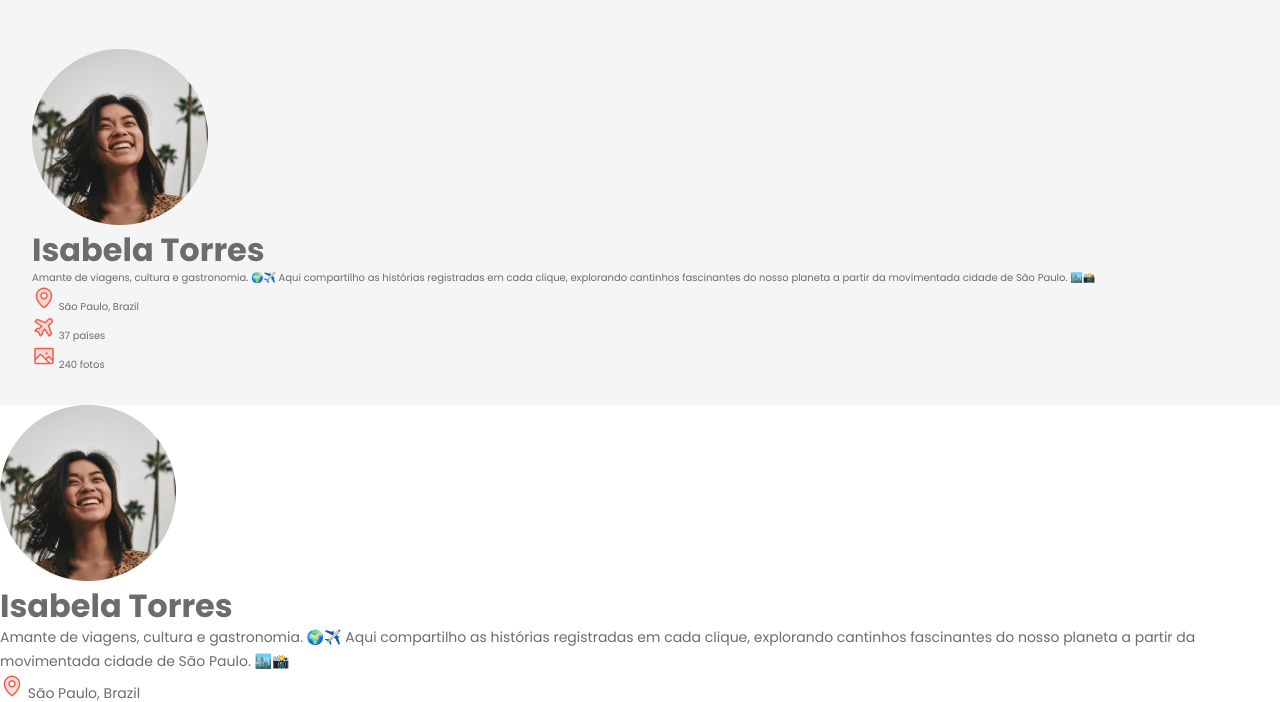
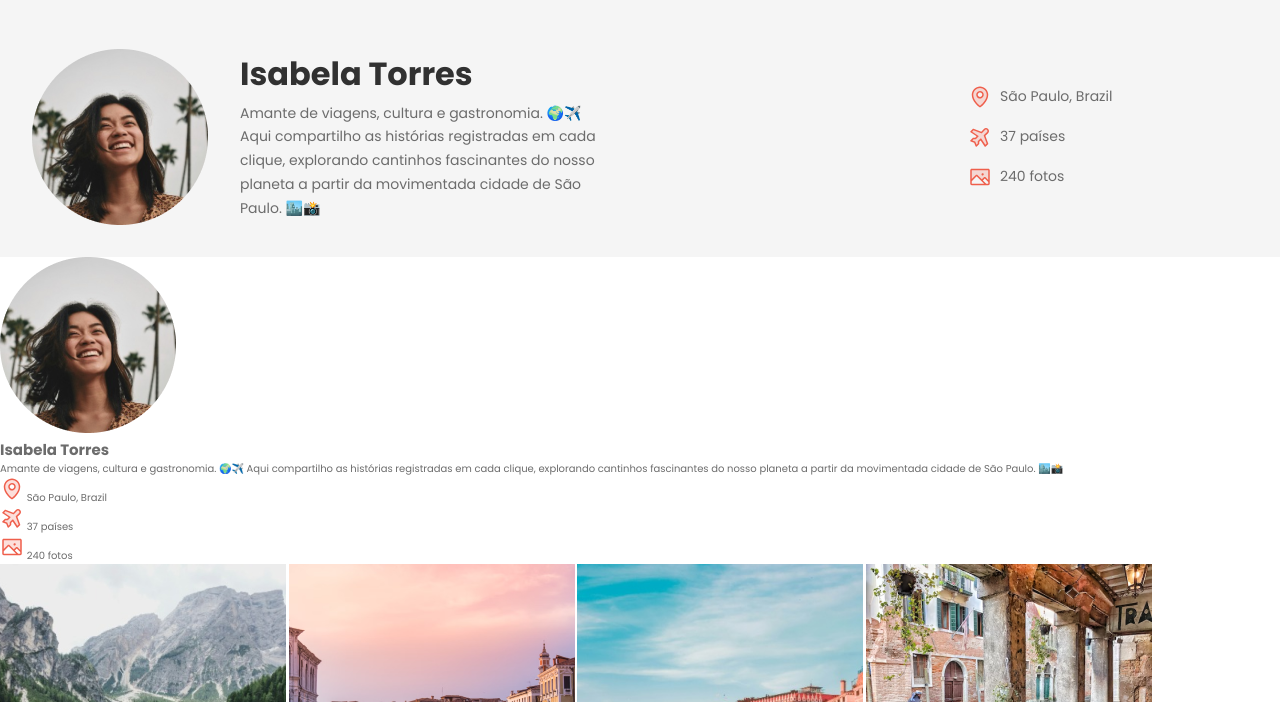
Before and after one commit to thiagorodriguezdev/travelgram, a plain HTML site: page index.html in a window 1280 px wide. Shown: the part 79-781 px from the top of the page. Drawn offline with Linux system fonts and the light colour scheme; files whose address does not match are found by name.

Commit message:
change header

```diff
--- a/css/header.css
+++ b/css/header.css
@@ -1,3 +1,43 @@
 header {
-  padding-block: 32px;
+  padding-block: 3.2rem;
 }
+
+header .container {
+  display: flex;
+  justify-content: space-between;
+  align-items: center;
+}
+
+.profile {
+  display: flex;
+  gap: 3.2rem;
+  align-items: center;
+}
+
+.profile > div {
+  max-width: 37.4rem;
+}
+
+.profile h1 {
+  font: var(--text-lg);
+  color: var(--text-color-primary);
+  margin-bottom: 0.8rem;
+}
+
+.profile p {
+  font: var(--text-md);
+}
+
+.info {
+  display: flex;
+  flex-direction: column;
+  gap: 1.6rem;
+  width: 28rem;
+}
+
+.info li {
+  display: flex;
+  align-items: center;
+  gap: 0.8rem;
+  font: var(--text-md);
+}
--- a/css/style.css
+++ b/css/style.css
@@ -1,5 +1,4 @@
 @import url(./global.css);
 @import url(./variables.css);
-@import url(./tipography.css);
 @import url(./nav.css);
 @import url(./header.css);
--- a/css/tipography.css
+++ /dev/null
@@ -1,16 +0,0 @@
-h1 {
-  font-size: 3.2rem;
-  line-height: 125%;
-  font-weight: bold;
-}
-
-.paragraph-md {
-  font-size: 1.4rem;
-  line-height: 170%;
-  color: var(--text-color-secondary);
-}
-
-.paragraph-sm {
-  font-size: 1.2rem;
-  line-height: 170%;
-}
--- a/index.html
+++ b/index.html
@@ -41,12 +41,13 @@
       <div class="container">
         <div class="profile">
           <img src="./assets/icons/Profile pic-lg.png" alt="Imagem de Isabela Torres">
-        </div>
-        <div>
-          <h1>Isabela Torres</h1>
-          <p>Amante de viagens, cultura e gastronomia. 🌍✈️
-            Aqui compartilho as histórias registradas em cada clique, explorando cantinhos fascinantes do nosso planeta
-            a partir da movimentada cidade de São Paulo. 🏙️📸</p>
+          <div>
+            <h1>Isabela Torres</h1>
+            <p>Amante de viagens, cultura e gastronomia. 🌍✈️
+              Aqui compartilho as histórias registradas em cada clique, explorando cantinhos fascinantes do nosso
+              planeta
+              a partir da movimentada cidade de São Paulo. 🏙️📸</p>
+          </div>
         </div>
         <ul class="info">
           <li>
```
Also changed, not shown: css/global.css (line endings or trailing spaces).
